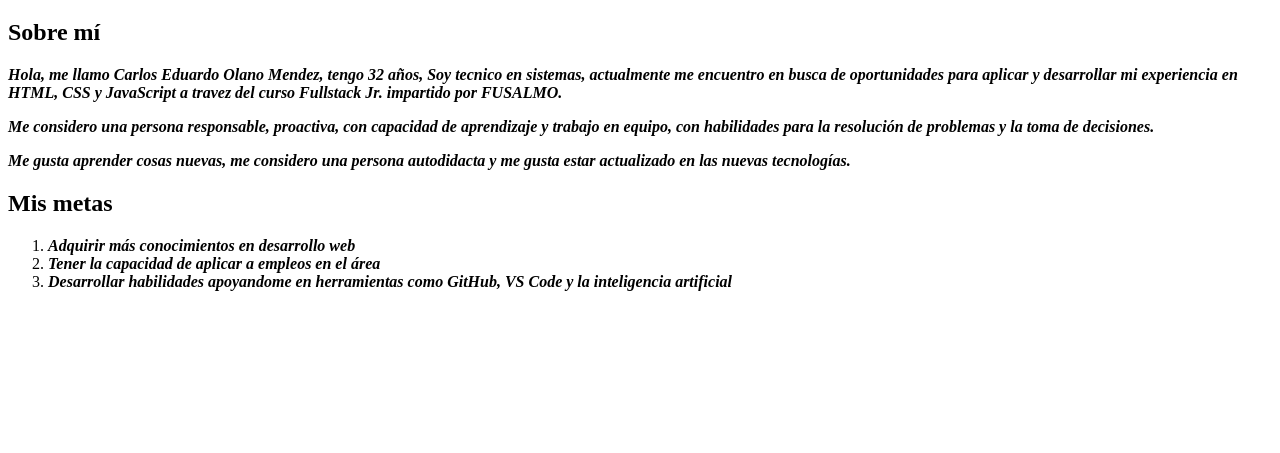
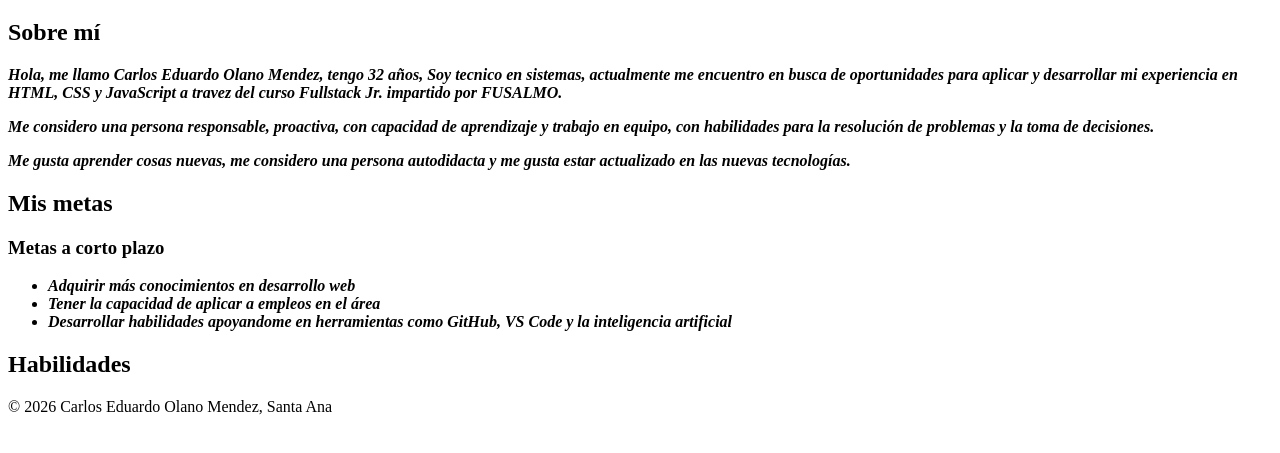
Before and after one commit to CrlsMenz/mi-portafolio, a plain HTML site: page index.html in a window 1280 px wide. Shown: the part 61-514 px from the top of the page. Drawn offline with Linux system fonts and the light colour scheme.

Commit message:
Aplica estructura semántica y correccion al title

```diff
--- a/index.html
+++ b/index.html
@@ -1,22 +1,61 @@
 <!DOCTYPE html>
 <html lang="es">
+
 <head>
     <meta charset="UTF-8">
     <meta name="viewport" content="width=device-width, initial-scale=1.0">
-    <title>Document</title>
+    <title>Carlos Ed</title>
 </head>
+
 <body>
+
     <!-- Mi nombre -->
-    <h1>Carlos Eduardo Olano Mendez</h1>
+    <header>
+        <h1>Carlos Eduardo Olano Mendez</h1>
+    </header>
+
+    <nav>
+        <!-- Menu de navegacion -->
+    </nav>
 
     <!-- Seccion sobre mi -->
-    <h2>Sobre mí</h2>
-    <p><strong><em>Hola, me llamo Carlos Eduardo Olano Mendez, tengo 32 años, Soy tecnico en sistemas, actualmente me encuentro en busca de oportunidades para aplicar y desarrollar mi experiencia en HTML, CSS y JavaScript a travez del curso Fullstack Jr. impartido por FUSALMO.</em></strong></p>
-    <p><strong><em>Me considero una persona responsable, proactiva, con capacidad de aprendizaje y trabajo en equipo, con habilidades para la resolución de problemas y la toma de decisiones.</em></strong></p>
-    <p><strong><em>Me gusta aprender cosas nuevas, me considero una persona autodidacta y me gusta estar actualizado en las nuevas tecnologías.</em></strong></p>
+    <main>
+        <section id="sobre-mi">
+            <h2>Sobre mí</h2>
+            <p><strong><em>Hola, me llamo Carlos Eduardo Olano Mendez, tengo 32 años, Soy tecnico en sistemas,
+                        actualmente me
+                        encuentro en busca de oportunidades para aplicar y desarrollar mi experiencia en HTML, CSS y
+                        JavaScript
+                        a travez del curso Fullstack Jr. impartido por FUSALMO.</em></strong></p>
+            <p><strong><em>Me considero una persona responsable, proactiva, con capacidad de aprendizaje y trabajo en
+                        equipo,
+                        con habilidades para la resolución de problemas y la toma de decisiones.</em></strong></p>
+            <p><strong><em>Me gusta aprender cosas nuevas, me considero una persona autodidacta y me gusta estar
+                        actualizado en
+                        las nuevas tecnologías.</em></strong></p>
+        </section>
 
-    <!-- Seccion mis metas -->
-    <h2>Mis metas</h2>
-    <p><strong><em><ol><li>Adquirir más conocimientos en desarrollo web</li><li>Tener la capacidad de aplicar a empleos en el área</li><li>Desarrollar habilidades apoyandome en herramientas como GitHub, VS Code y la inteligencia artificial </li></ol></em></strong></p>
+        <!-- Seccion mis metas -->
+        <section id="mis-metas">
+            <h2>Mis metas</h2>
+
+            <article>
+                <h3>Metas a corto plazo</h3>
+                <ul>
+                    <li><strong><em>Adquirir más conocimientos en desarrollo web</em></strong></li>
+                    <li><strong><em>Tener la capacidad de aplicar a empleos en el área</em></strong></li>
+                    <li><strong><em>Desarrollar habilidades apoyandome en herramientas como GitHub, VS Code y la inteligencia
+                        artificial</em></strong></li>
+                </ul>
+            </article>
+        </section>
+        <section id="habilidades">
+            <h2>Habilidades</h2>
+        </section>
+    </main>
+    <footer>
+        <p>&copy; 2026 Carlos Eduardo Olano Mendez, Santa Ana</p>
+    </footer>
 </body>
+
 </html>
```
